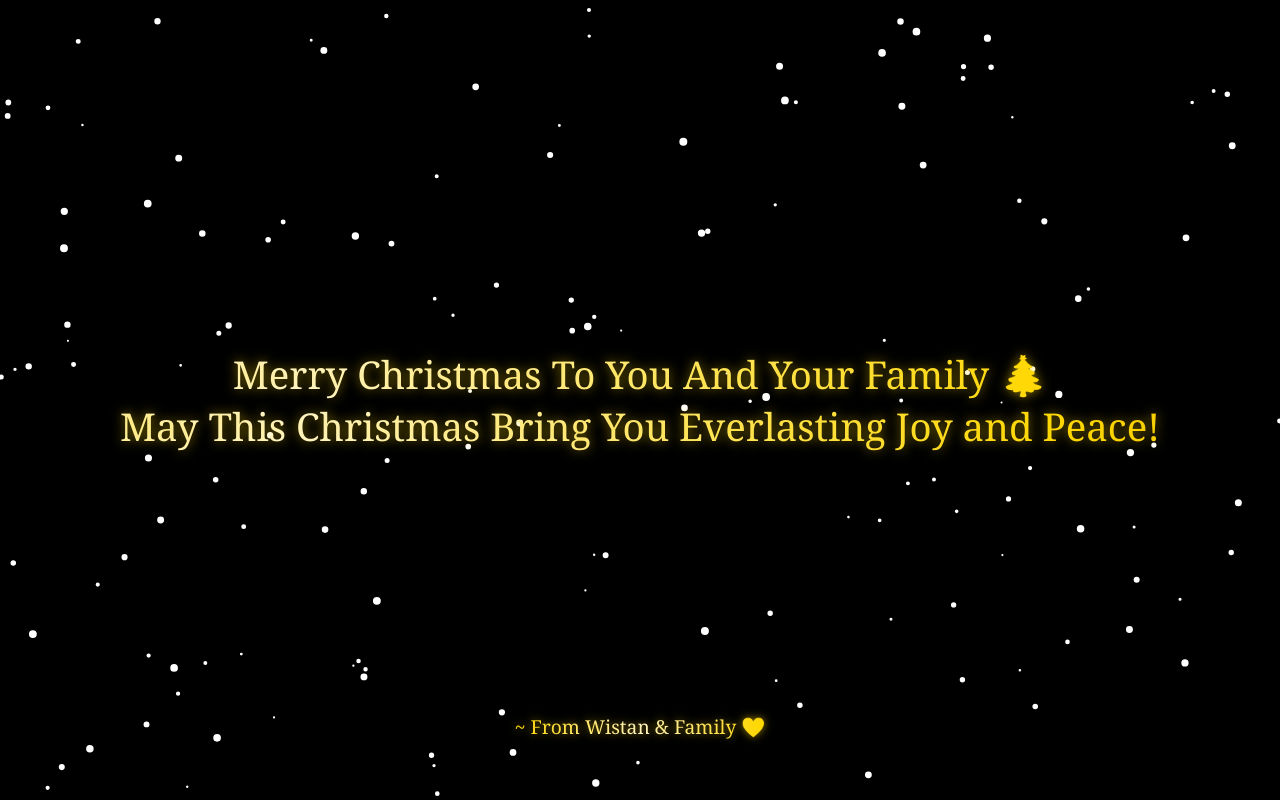
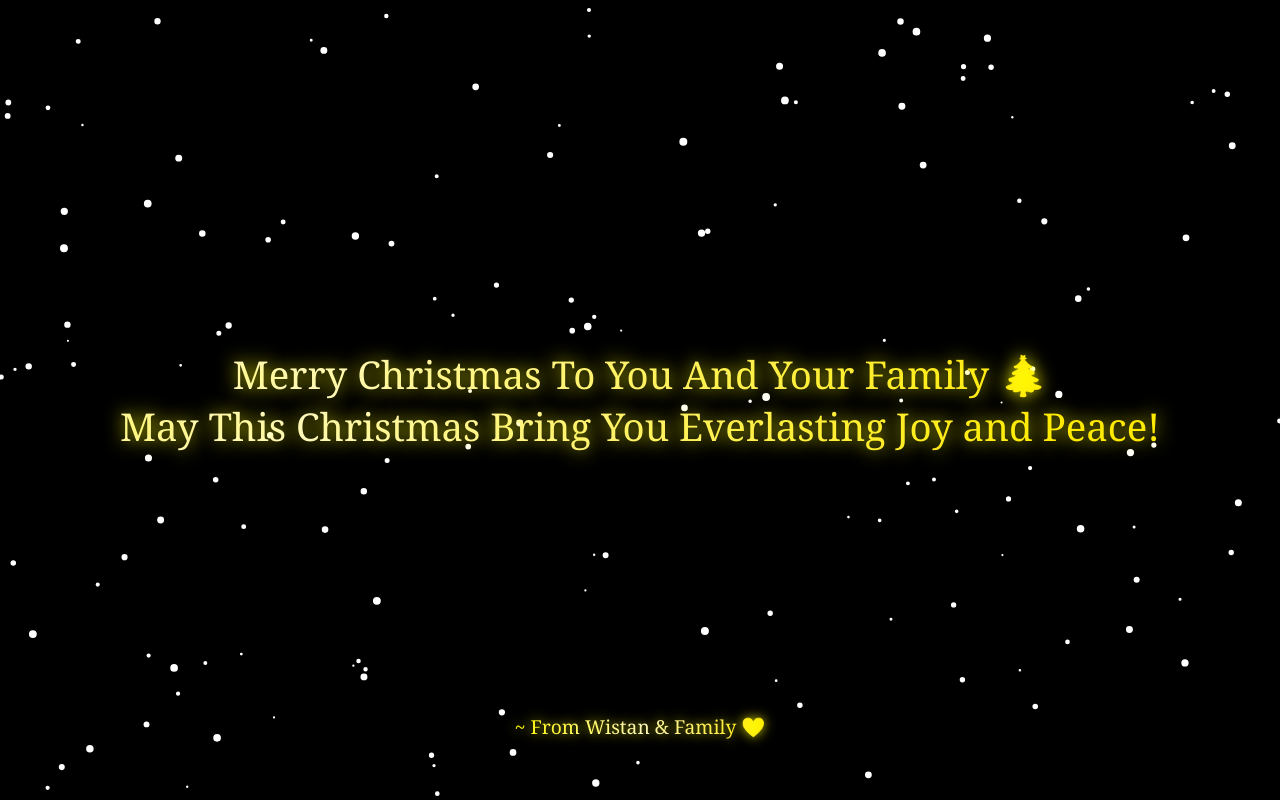
Before and after one commit to Bryan-2007/Christmas-NewYear-Wish, a plain HTML site: page index.html in a window 1280 px wide. Drawn offline with Linux system fonts and the light colour scheme.

Commit message:
Update background gradients and text shadows

```diff
--- a/index.html
+++ b/index.html
@@ -22,13 +22,13 @@
             text-align: center;
             z-index: 10;
             max-width: 90%;
-            background: linear-gradient(90deg, #b8860b, #ffd700, #fff8dc, #ffd700, #b8860b);
+            background: linear-gradient(90deg, #fff700, #ffe500, #fff8dc, #ffe500, #fff700);
             background-size: 300% 300%;
             background-clip: text;
             -webkit-background-clip: text;
             -webkit-text-fill-color: transparent;
             animation: shimmer 3s infinite linear;
-            text-shadow: 0 0 12px rgba(255, 215, 0, 0.6);
+            text-shadow: 0 0 18px rgba(255, 255, 0, 0.9);
             pointer-events: none;
         }
 
@@ -41,12 +41,12 @@
             position: absolute;
             bottom: 60px;
             font-size: 1.2rem;
-            background: linear-gradient(90deg, #ffd700, #fff8dc, #ffd700);
+            background: linear-gradient(90deg, #fff700, #fff8dc, #ffe500);
             background-clip: text;
             -webkit-background-clip: text;
             -webkit-text-fill-color: transparent;
             animation: shimmer 4s infinite linear;
-            text-shadow: 0 0 8px rgba(255, 215, 0, 0.6);
+            text-shadow: 0 0 12px rgba(255, 255, 0, 0.8);
             z-index: 10;
             pointer-events: none;
         }
```
